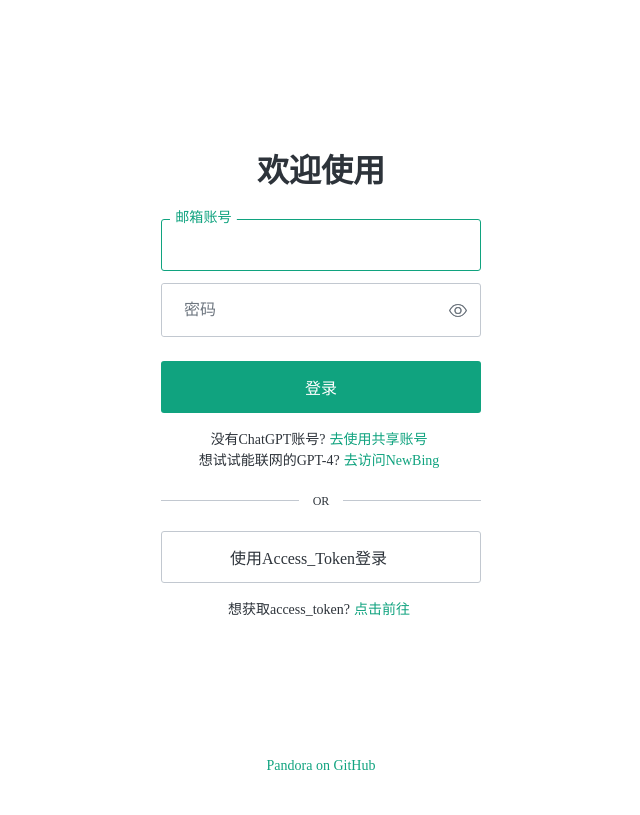
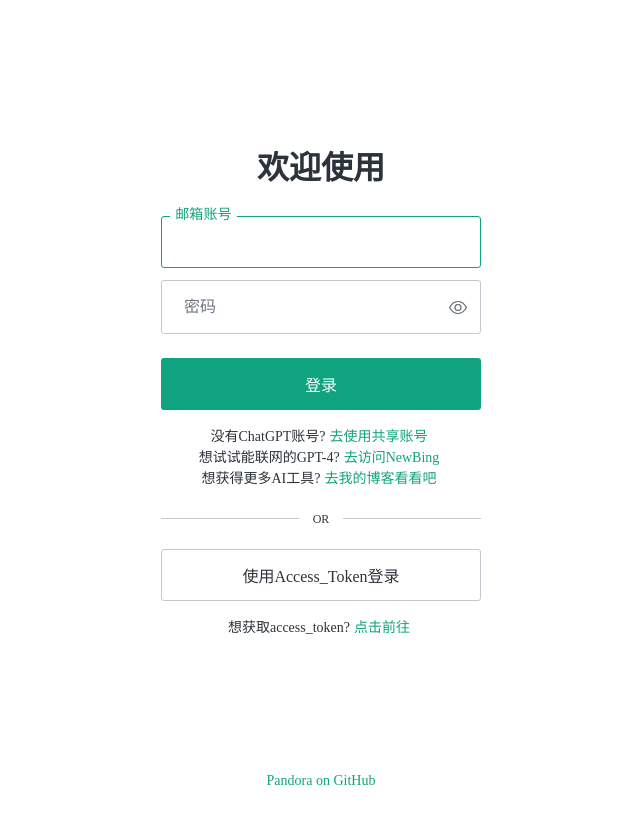
Before and after one commit to svipkid/ChatGPT_Pandora, a Flask app: page /auth/login in a window 1280 px wide. Shown: the whole page, without its empty margins (319-959 px from the left). Before the commit the page ends 770 px from the top, so only its background shows below. Run offline with Flask 3, Linux system fonts and the light colour scheme; some web fonts are replaced.

Commit message:
Update login_full.html

```diff
--- a/src/pandora_cloud/flask/templates/login_full.html
+++ b/src/pandora_cloud/flask/templates/login_full.html
@@ -12,6 +12,10 @@
         <style id="custom-styles-container">
             body {
                 background: #ffffff
+            }
+            .cb920eae9 {
+                display: inline-block;
+                padding: 0;
             }
 
             .cb5d9646a {
@@ -232,6 +236,7 @@
                                 <div class="ulp-alternate-action  _alternate-action __s16nu9">
                                     <p class="cb21c50a9 cba0941cc cf12e064e">没有ChatGPT账号?<a class="c34934055 c2dd6083e" href="https://chat-shared2.zhile.io/shared.html" target="_blank">去使用共享账号</a></p>
                                     <p class="cb21c50a9 cba0941cc cf12e064e">想试试能联网的GPT-4?<a class="c34934055 c2dd6083e" href="https://bingai.lovepcsys.top" target="_blank">去访问NewBing</a></p>
+                                    <p class="cb21c50a9 cba0941cc cf12e064e">想获得更多AI工具?<a class="c34934055 c2dd6083e" href="https://www.lovepcsys.top" target="_blank">去我的博客看看吧</a></p>
                                 </div>
                                 <div class="c11767592 c16884ee3">
                                     <span>Or</span>
@@ -240,7 +245,7 @@
                                     <form method="post" data-provider="windowslive" class="cada38124 c856cfac0 c45d84291" data-form-secondary="true">
                                         <button type="button" id="submit-token" class="cb920eae9 c4a315d94 c5c10a20c" data-action-button-secondary="true">
                                             <input type="hidden" name="action" value="token">
-                                            <span class="c47d81fe7">&nbsp;&nbsp;&nbsp;&nbsp;使用Access_Token登录</span>
+                                            <span class="c47d81fe7">使用Access_Token登录</span>
                                         </button>
                                     </form>
                                 </div>
```
